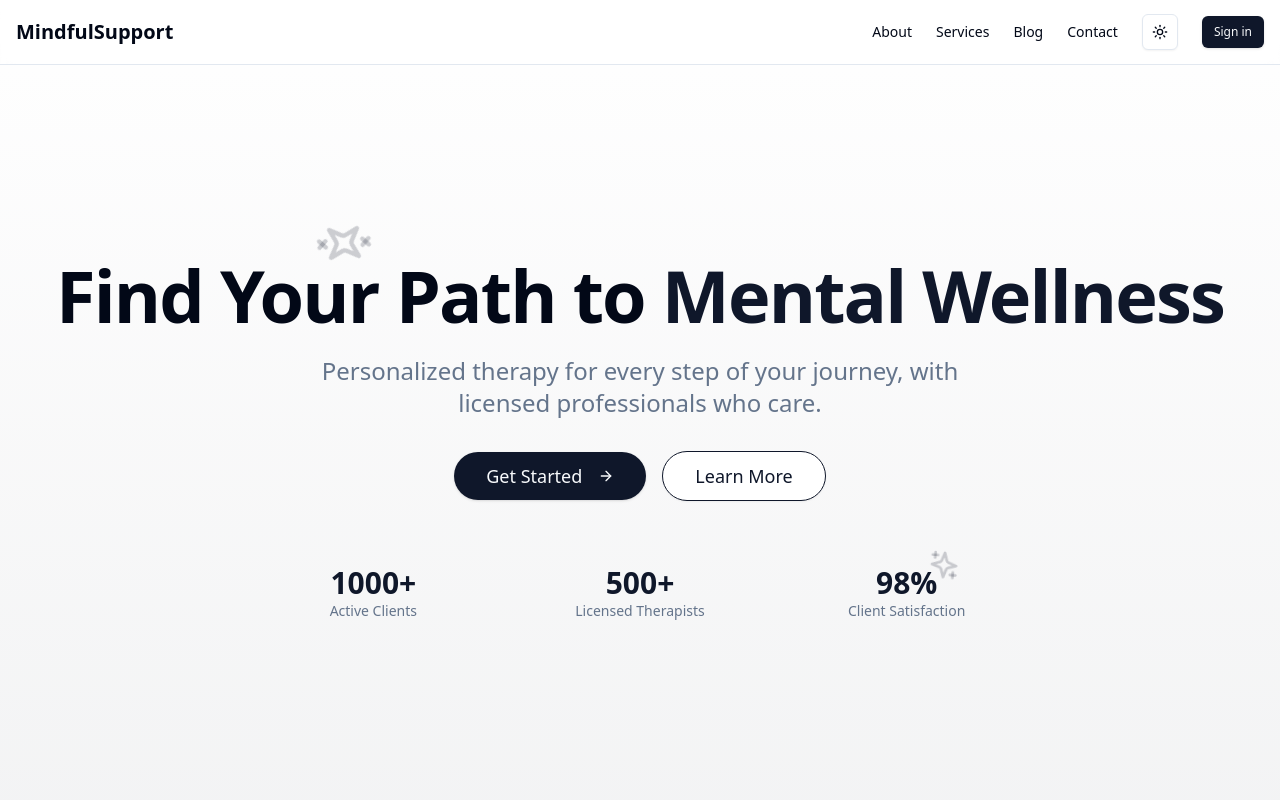
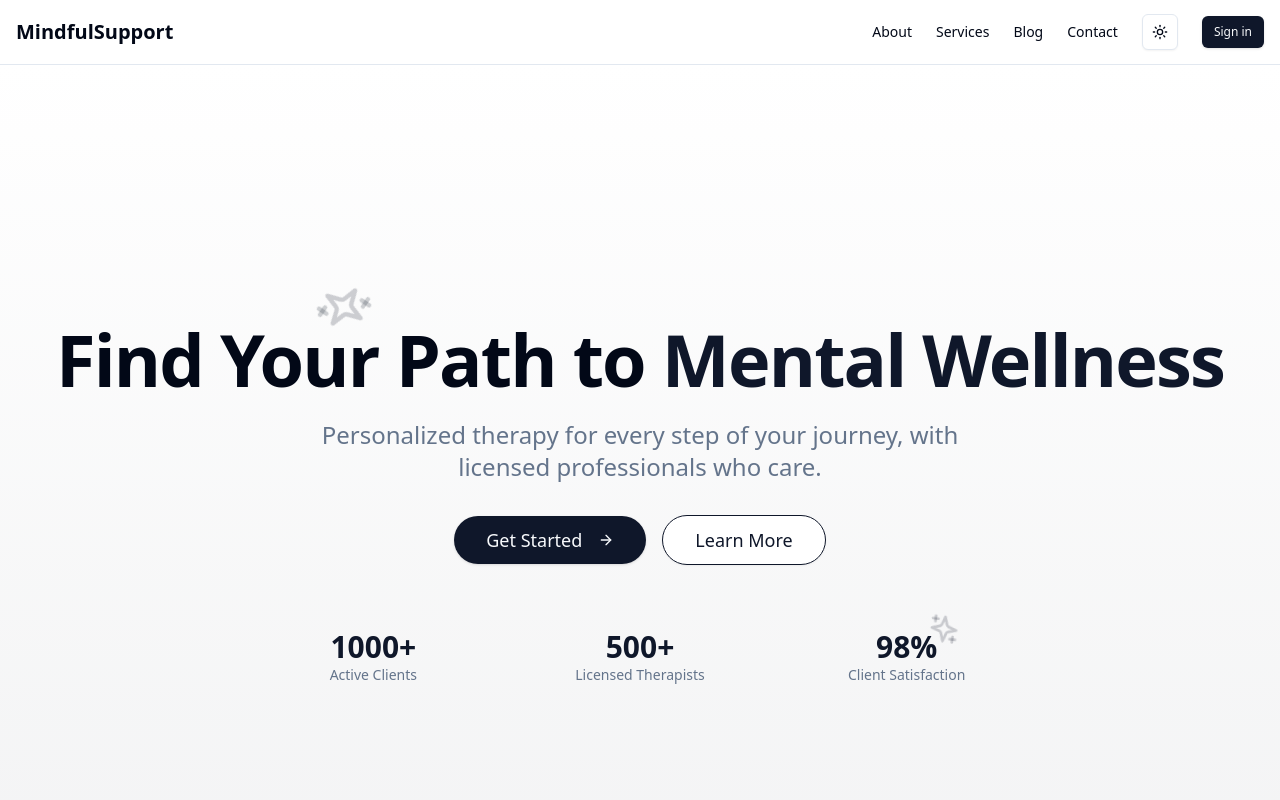
Before and after one commit to taut0logy/Serenite, a Next.js app in the folder support-group/: page / in a window 1280 px wide. Shown: the top 800 px of the page. Built offline with nearby package versions, Linux system fonts and the light colour scheme.

Commit message:
Adjust layout padding in RootLayout component to improve spacing for main content area

```diff
--- a/support-group/app/layout.tsx
+++ b/support-group/app/layout.tsx
@@ -34,7 +34,7 @@ export default function RootLayout({ children }: { children: React.ReactNode })
         >
           <div className="min-h-screen bg-background text-foreground">
             <Navbar />
-            <main className="flex-1">
+            <main className="flex-1 pt-16">
               {children}
             </main>
             <Footer />
```
